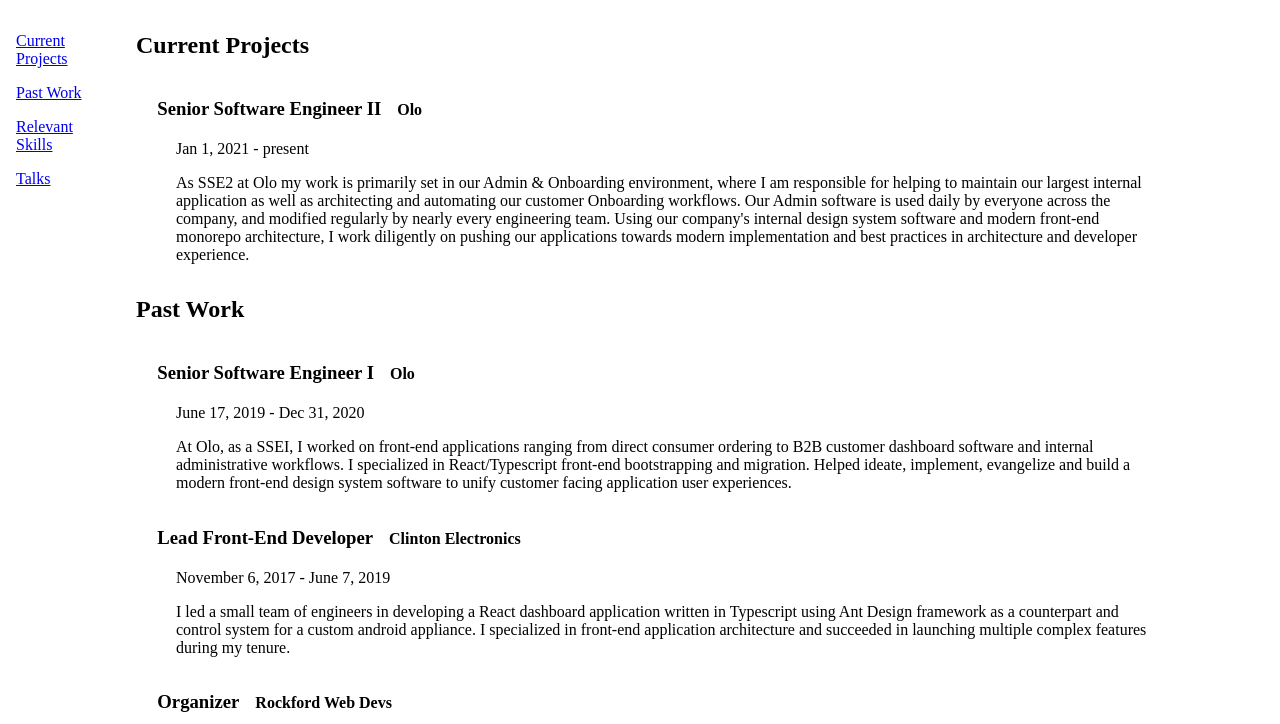
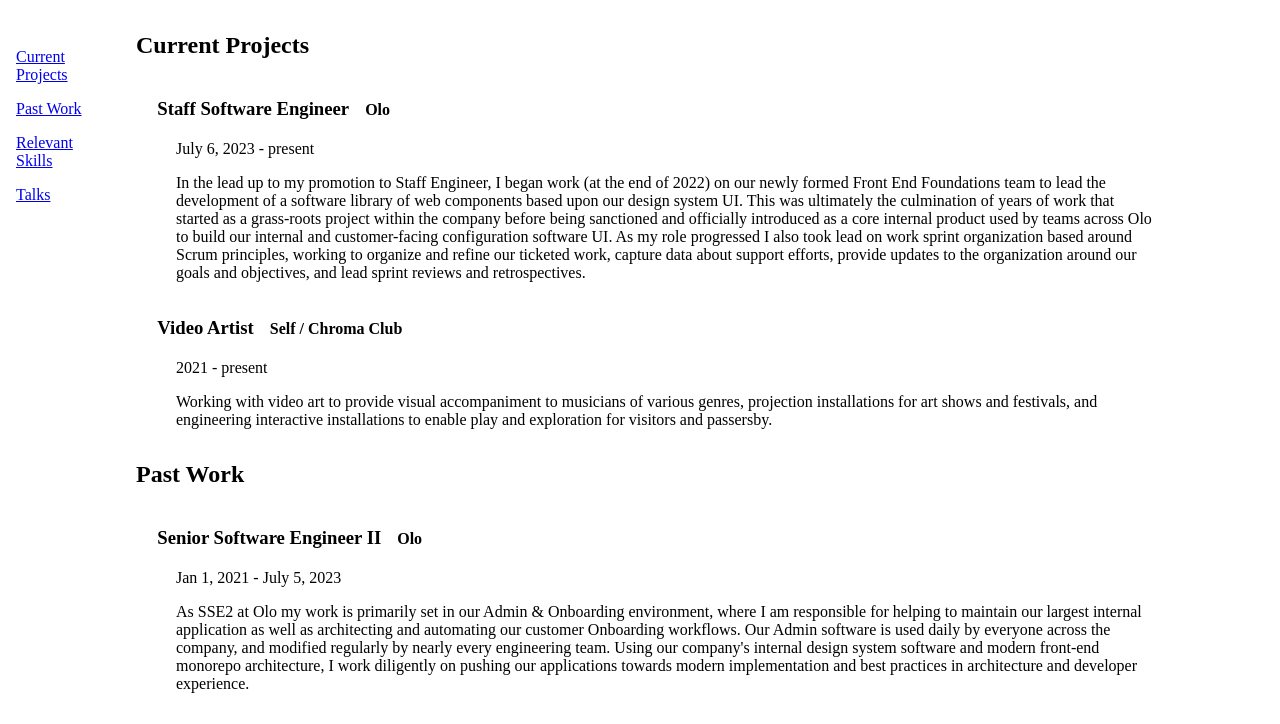
Before and after one commit to jacobroufa/jacobroufa.github.io, a plain HTML site: page index.html in a window 1280 px wide. Shown: the part 56-780 px from the top of the page. Drawn offline with Linux system fonts and the light colour scheme.

Commit message:
Update resume and add html2pdf script

```diff
--- a/index.html
+++ b/index.html
@@ -4,6 +4,8 @@
     <meta http-equiv='cache-control' content='no-cache'>
     <meta http-equiv='expires' content='0'>
     <meta http-equiv='pragma' content='no-cache'>
+
+    <script src="https://cdnjs.cloudflare.com/ajax/libs/html2pdf.js/0.10.1/html2pdf.bundle.min.js" integrity="sha512-GsLlZN/3F2ErC5ifS5QtgpiJtWd43JWSuIgh7mbzZ8zBps+dvLusV+eNQATqgA/HdeKFVgA5v3S/cIrLF7QnIg==" crossorigin="anonymous" referrerpolicy="no-referrer"></script>
 
     <title>Jacob M. Roufa</title>
   </head>
--- a/resume.json
+++ b/resume.json
@@ -1,13 +1,27 @@
 {
+  "version": "20240920",
   "current": [
+    {
+      "title": "Staff Software Engineer",
+      "workplace": "Olo",
+      "start": "July 6, 2023",
+      "description": "In the lead up to my promotion to Staff Engineer, I began work (at the end of 2022) on our newly formed Front End Foundations team to lead the development of a software library of web components based upon our design system UI. This was ultimately the culmination of years of work that started as a grass-roots project within the company before being sanctioned and officially introduced as a core internal product used by teams across Olo to build our internal and customer-facing configuration software UI. As my role progressed I also took lead on work sprint organization based around Scrum principles, working to organize and refine our ticketed work, capture data about support efforts, provide updates to the organization around our goals and objectives, and lead sprint reviews and retrospectives."
+    },
+    {
+      "title": "Video Artist",
+      "workplace": "Self / Chroma Club",
+      "start": "2021",
+      "description": "Working with video art to provide visual accompaniment to musicians of various genres, projection installations for art shows and festivals, and engineering interactive installations to enable play and exploration for visitors and passersby."
+    }
+  ],
+  "past": [
     {
       "title": "Senior Software Engineer II",
       "workplace": "Olo",
       "start": "Jan 1, 2021",
+      "end": "July 5, 2023",
       "description": "As SSE2 at Olo my work is primarily set in our Admin & Onboarding environment, where I am responsible for helping to maintain our largest internal application as well as architecting and automating our customer Onboarding workflows. Our Admin software is used daily by everyone across the company, and modified regularly by nearly every engineering team. Using our company's internal design system software and modern front-end monorepo architecture, I work diligently on pushing our applications towards modern implementation and best practices in architecture and developer experience."
-    }
-  ],
-  "past": [
+    },
     {
       "title": "Senior Software Engineer I",
       "workplace": "Olo",
@@ -159,18 +173,25 @@
   "skills": [
     {
       "skill": "Languages",
-      "skills": [ "JavaScript", "TypeScript", "C#", "HTML", "CSS", "LESS", "PHP", "Bash", "Powershell" ]
+      "skills": [ "JavaScript", "TypeScript", "C#", "C++", "HTML", "CSS", "LESS", "PHP", "Bash", "Powershell" ]
     },
     {
-      "skill": "Frameworks / Libraries",
-      "skills": [ "React", "Redux", "Ant Design", "RxJS", "Node", "Laravel", "Intern", "Chai", "Enzyme", "Sinon", "VueJS", "WordPress", "Dojo", "Dojo 2", "jQuery", "Slim Framework" ]
+      "skill": "Frameworks / Libraries / APIs",
+      "skills": [ "Web Components", "Lit", "Shoelace", "Playwright", "React", "Redux", "Ant Design", "RxJS", "Node", "Laravel", "Intern", "Chai", "Enzyme", "Sinon", "VueJS", "WordPress", "Dojo", "Dojo 2", "jQuery", "Slim Framework" ]
     },
     {
       "skill": "Programs / Build Tooling / Other",
-      "skills": [ "Vim", "NPM", "Git", "Webpack", "Chrome Developer Tools", "Babel", "Composer", "AMD/RequireJS", "Grunt" ]
+      "skills": [ "Vim", "NPM", "Git", "Webpack", "Vite", "Chrome Developer Tools", "Babel", "Composer", "AMD/RequireJS", "Grunt" ]
     }
   ],
   "talks": [
+    {
+      "title": "Olo internal tech talk organizer",
+      "presented": "Jan. 2024 - present",
+      "video": "",
+      "slides": "",
+      "description": "Internally to Olo, I work with engineers and other folks to present tech talks on a weekly basis, to provide consistency and discoverability to these talks, organize future presentations, prepare presenters, research potential outlets and topics, and more."
+    },
     {
       "title": "Maintaining a Local Developer Meetup",
       "presented": "Given at JSConf US on May 29, 2015",
--- a/script.js
+++ b/script.js
@@ -62,6 +62,7 @@
   a(app, c('div', sections.map((section) => {
     return displaySection(section, resume[section]);
   }), {
+    id: 'main',
     style: 'margin: 5.5em 10vw; width: 80vw;'
   }));
 
@@ -185,6 +186,8 @@
 // DOM
 
 function a(el, contents) {
+  if (!el || !contents) return;
+
   el.appendChild(contents);
 
   return el;
```
